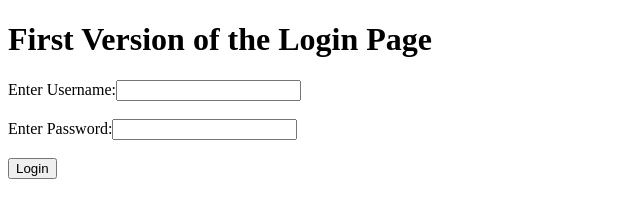
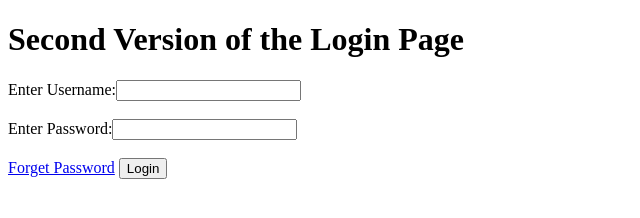
Before and after one commit to kadivendipranay/Login-Project, a plain HTML site: page index.html in a window 1280 px wide. Shown: the whole page, without its empty margins (0-640 px from the left). Drawn offline with Linux system fonts and the light colour scheme.

Commit message:
will develop second version of login page

```diff
--- a/index.html
+++ b/index.html
@@ -5,9 +5,10 @@
     <title>Document</title>
 </head>
 <body>
-    <h1>First Version of the Login Page</h1>
+    <h1>Second Version of the Login Page</h1>
     Enter Username:<input  /><br/><br/>
     Enter Password:<input  /><br/><br/>
+    <a href="#">Forget Password</a>
     <button>Login</button>
 </body>
 </html>
```
